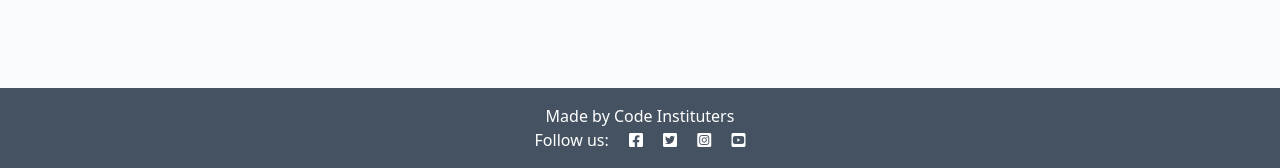
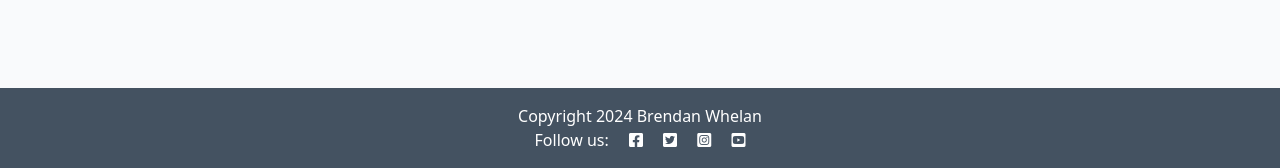
Before and after one commit to BwhelanKK/django-blog-new, a Django app: page / in a window 1280 px wide. Shown: the part 632-800 px from the top of the page. Run offline with Django 4.2, Linux system fonts and the light colour scheme; data that the repository does not hold is empty.

Commit message:
Added templated

```diff
--- a/blog/templates/blog/index.html
+++ b/blog/templates/blog/index.html
@@ -48,5 +48,11 @@
     {% endif %}
 </div>
 
+
+
 <!-- index.html content ends here -->
 {% endblock %}
+
+{% block copyright %}
+    Copyright 2024 Brendan Whelan
+{% endblock %}
--- a/codestar/settings.py
+++ b/codestar/settings.py
@@ -31,7 +31,7 @@ SECRET_KEY = os.environ.get("SECRET_KEY")
 # SECURITY WARNING: don't run with debug turned on in production!
 DEBUG = True
 
-ALLOWED_HOSTS = ['8000-bwhelankk-djangoblognew-wf6wiml54kt.ws-eu114.gitpod.io',
+ALLOWED_HOSTS = ['8000-bwhelankk-djangoblognew-xluuygf1czh.ws.codeinstitute-ide.net',
                 '.herokuapp.com']
 
 
--- a/templates/base.html
+++ b/templates/base.html
@@ -62,7 +62,11 @@
 
     <!-- Footer -->
     <footer class="footer mt-auto py-3 dark-bg">
-        <p class="m-0 text-center text-white">Made by Code Instituters</p>
+        <p class="m-0 text-center text-white">
+        {% block copyright %}
+            Made by Code Instituters
+        {% endblock copyright%}
+    </p>
         <p class="m-0 text-center text-white">Follow us: <i class="fab fa-facebook-square ms-3"></i>
             <i class="fab fa-twitter-square ms-3"></i>
             <i class="fab fa-instagram-square ms-3"></i>
```
Also changed, not shown: 1 other file.
